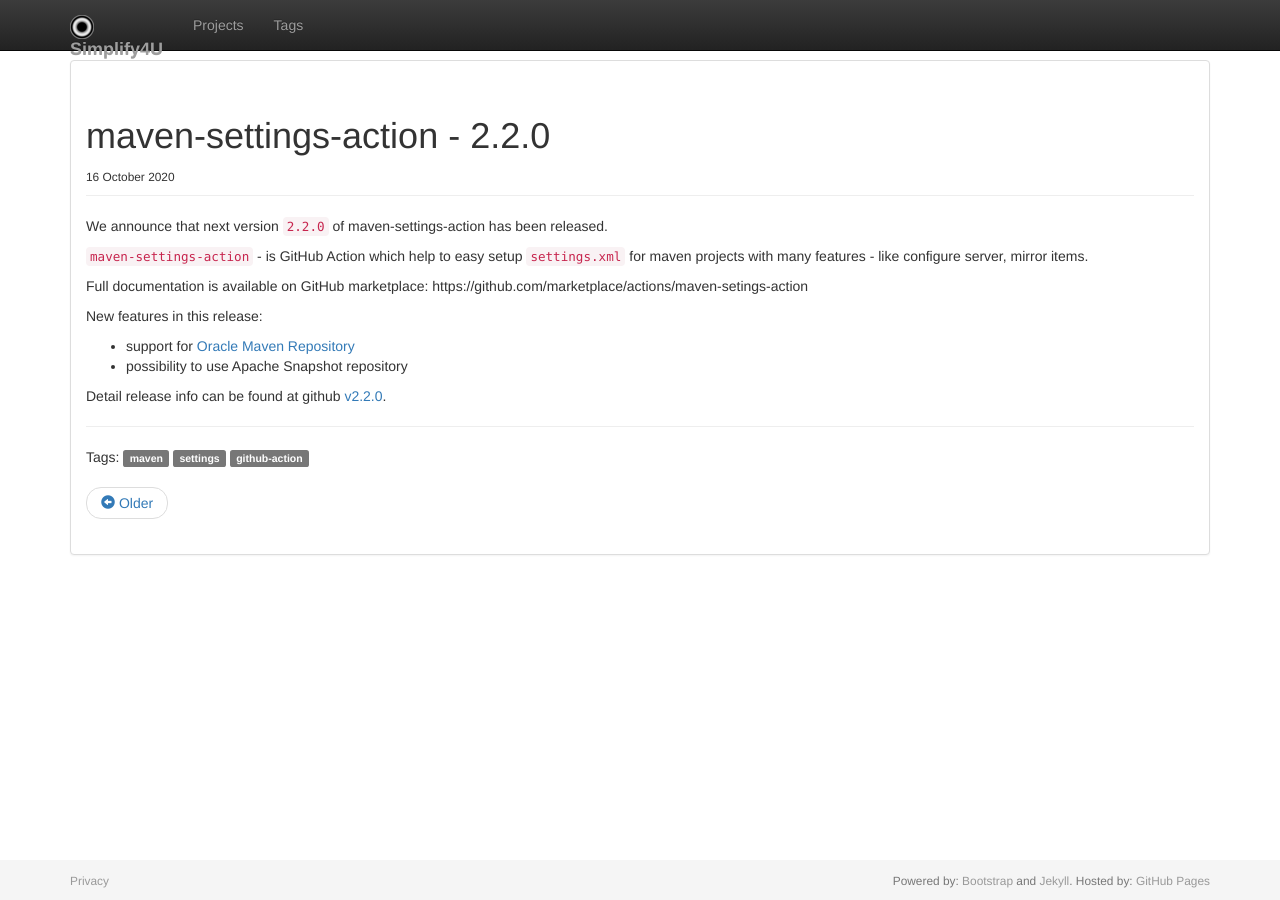
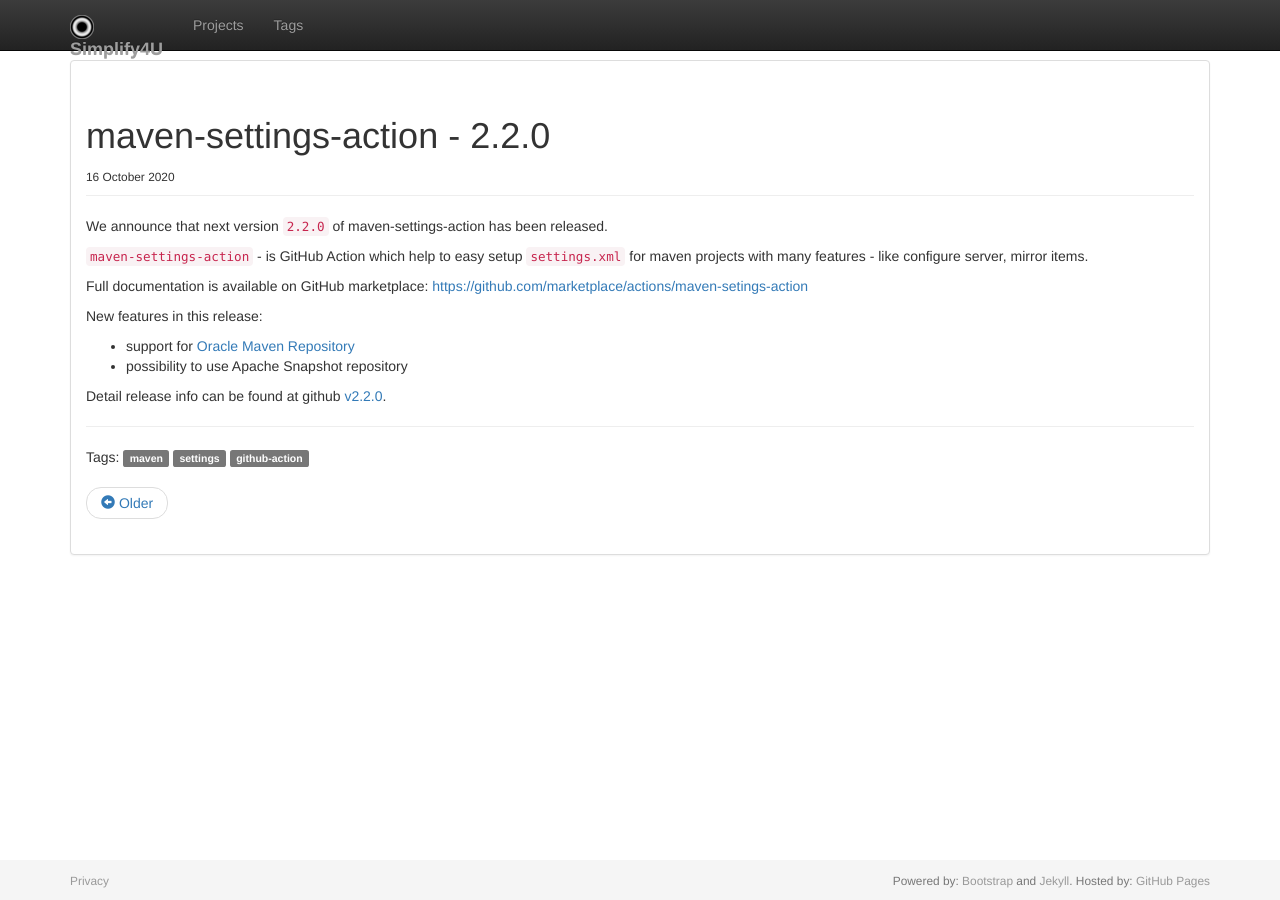
Before and after one commit to s4u/s4u.github.io, a Jekyll site: the page built from _posts/2020-10-16-maven-settings-action-2.2.0.md, in a window 1280 px wide. Built offline with Jekyll 4.4.1, drawn with Linux system fonts in a browser that asks for light colours; nearby versions of some CDN libraries; comment, search, counter and statistics services are not loaded.

```diff
--- a/_posts/2020-10-16-maven-settings-action-2.2.0.md
+++ b/_posts/2020-10-16-maven-settings-action-2.2.0.md
@@ -13,7 +13,7 @@ We announce that next version `2.2.0` of maven-settings-action has been released
 `maven-settings-action` - is GitHub Action which help to easy setup `settings.xml`
 for maven projects with many features - like configure server, mirror items.
 
-Full documentation is available on GitHub marketplace: https://github.com/marketplace/actions/maven-setings-action
+Full documentation is available on GitHub marketplace: <https://github.com/marketplace/actions/maven-setings-action>
 
 New features in this release:
  - support for [Oracle Maven Repository](https://docs.oracle.com/middleware/1213/core/MAVEN/config_maven_repo.htm#MAVEN9010)
```
